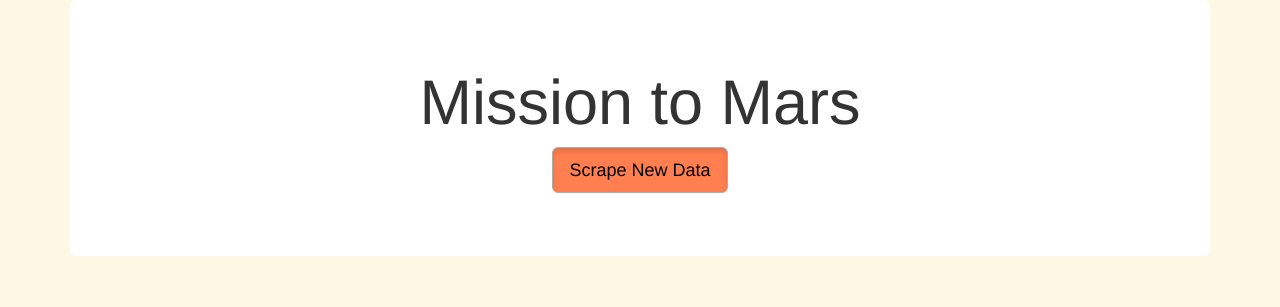
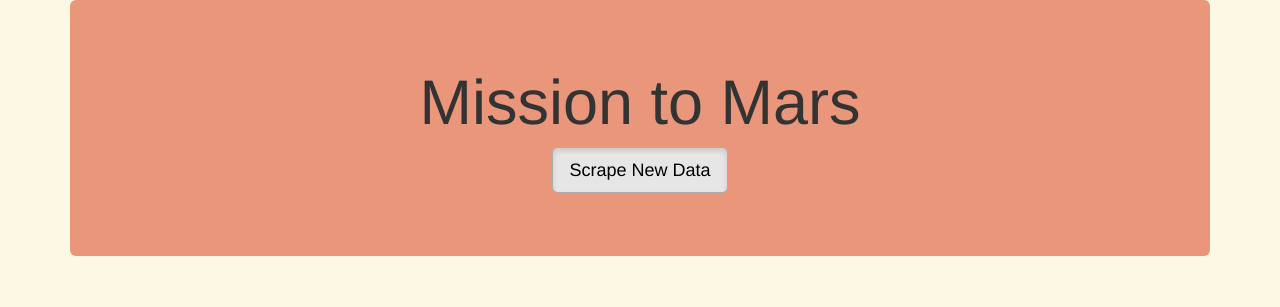
Before and after one commit to Taravatsh/Mission-to-Mars, a Flask app: page / in a window 1280 px wide. Shown: the top 307 px of the page. Run offline with Flask 2, Linux system fonts and the light colour scheme; data that the repository does not hold is empty; some libraries are stand-ins or nearby versions.

Commit message:
index.html with boostrap components.

```diff
--- a/templates/index.html
+++ b/templates/index.html
@@ -13,10 +13,10 @@
   <body class="bg-warning">
     <div class="container">
       <!-- Add Jumbotron to Header -->
-      <div class="jumbotron text-center" style="background-color: white;">
+      <div class="jumbotron text-center" style="background-color:darksalmon;">
         <h1>Mission to Mars</h1>
         <!-- Add a button to activate scraping script -->
-        <p><a class="btn btn-default btn-lg active" style="background-color: coral; color:black;" href="/scrape" role="button">Scrape New Data</a></p>
+        <p><a class="btn btn-default btn-lg active" style="color:black;" href="/scrape" role="button">Scrape New Data</a></p>
       </div>
 
       <!-- Add section for Mars News -->
```
